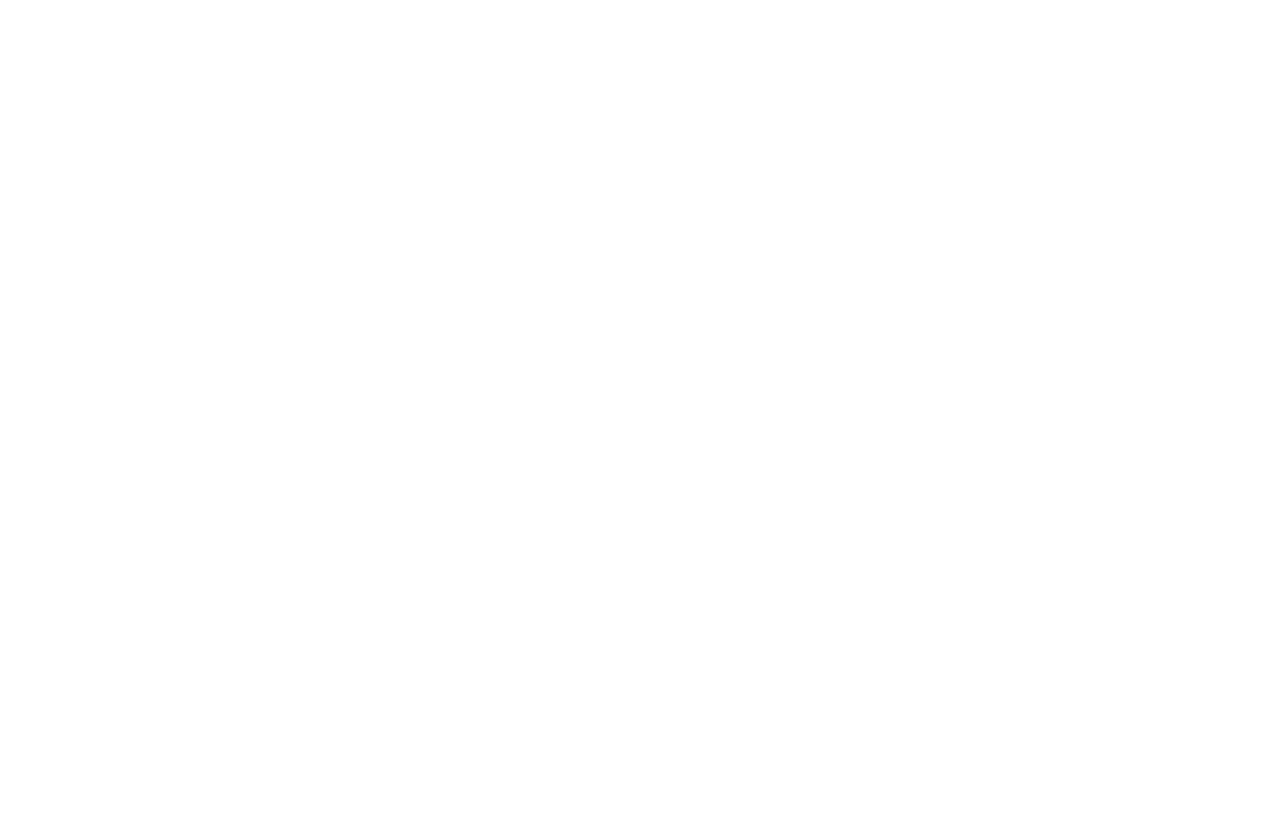
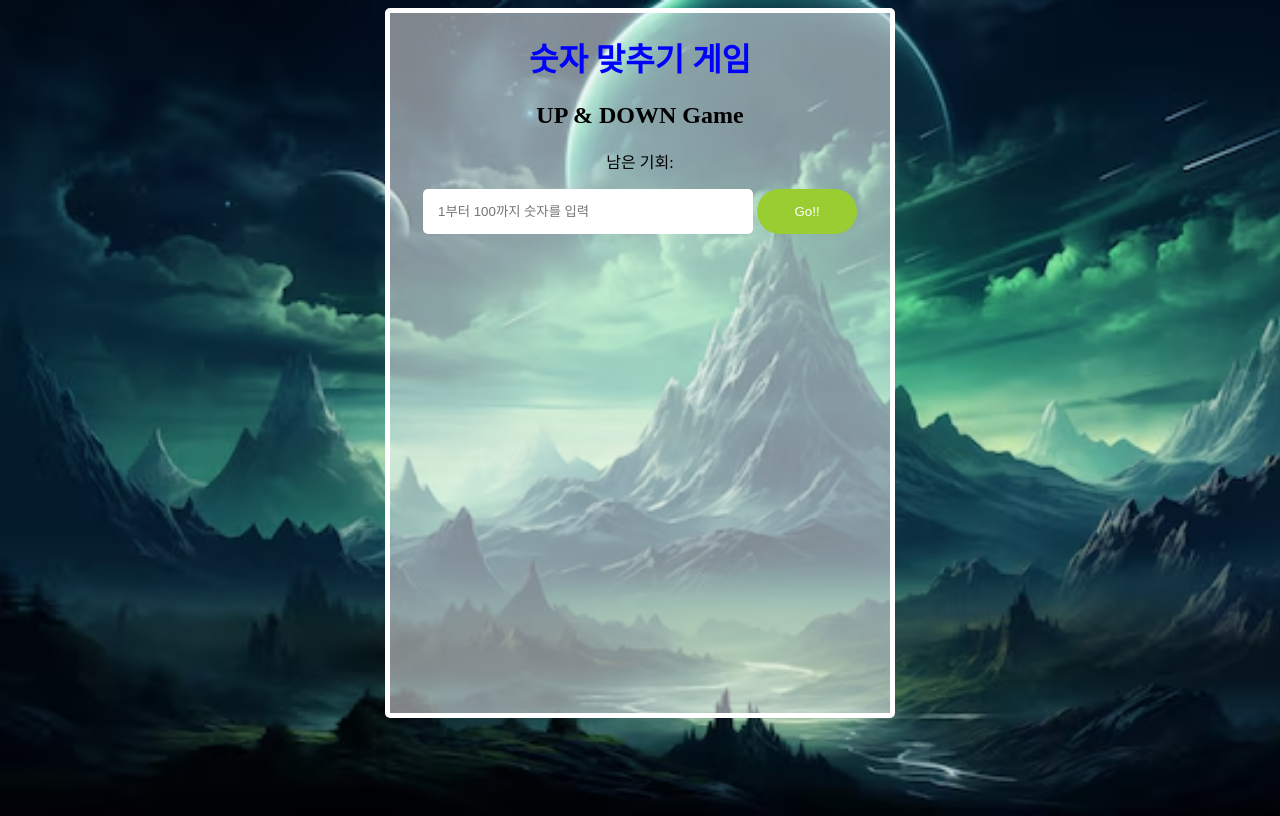
Before and after one commit to devdong9897/number-game, a plain HTML site: page index.html in a window 1280 px wide. Drawn offline with Linux system fonts and the light colour scheme.

Commit message:
UI 작업

```diff
--- a/index.html
+++ b/index.html
@@ -7,5 +7,14 @@
     <link rel="stylesheet" href="./style.css" />
     <script defer src="./main.js"></script>
   </head>
-  <body></body>
+  <body>
+    <div class="container">
+      <h1>숫자 맞추기 게임</h1>
+      <h2>UP & DOWN Game</h2>
+      <div></div>
+      <p>남은 기회:</p>
+      <input type="number" placeholder="1부터 100까지 숫자를 입력" />
+      <button id="play-button">Go!!</button>
+    </div>
+  </body>
 </html>
--- a/style.css
+++ b/style.css
@@ -0,0 +1,36 @@
+body {
+  height: 100vh;
+  background-image: url("./images/background.jpeg");
+  background-repeat: no-repeat;
+  background-size: cover;
+}
+
+.container {
+  text-align: center;
+  border: 5px solid white;
+  border-radius: 5px;
+  width: 500px;
+  height: 700px;
+  margin: 0 auto;
+  background-color: rgba(255, 255, 255, 0.5);
+}
+
+.container h1 {
+  color: blue;
+}
+
+.container input {
+  width: 300px;
+  padding: 15px;
+  border-radius: 5px;
+  border: none;
+}
+
+.container #play-button {
+  width: 100px;
+  height: 45px;
+  border: none;
+  background-color: yellowgreen;
+  border-radius: 30px;
+  color: white;
+}
```
Also changed, not shown: main.js (+8 -0 lines), images/8197909.gif (added), images/background.jpeg (added), images/down.gif (added), images/img.webp (added), 3 other files.
